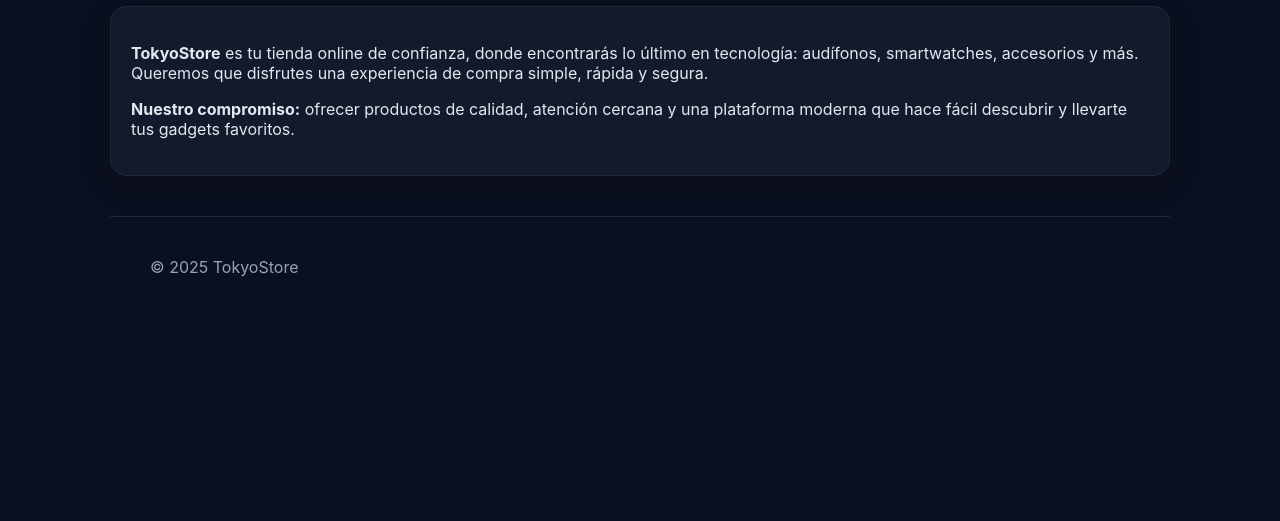
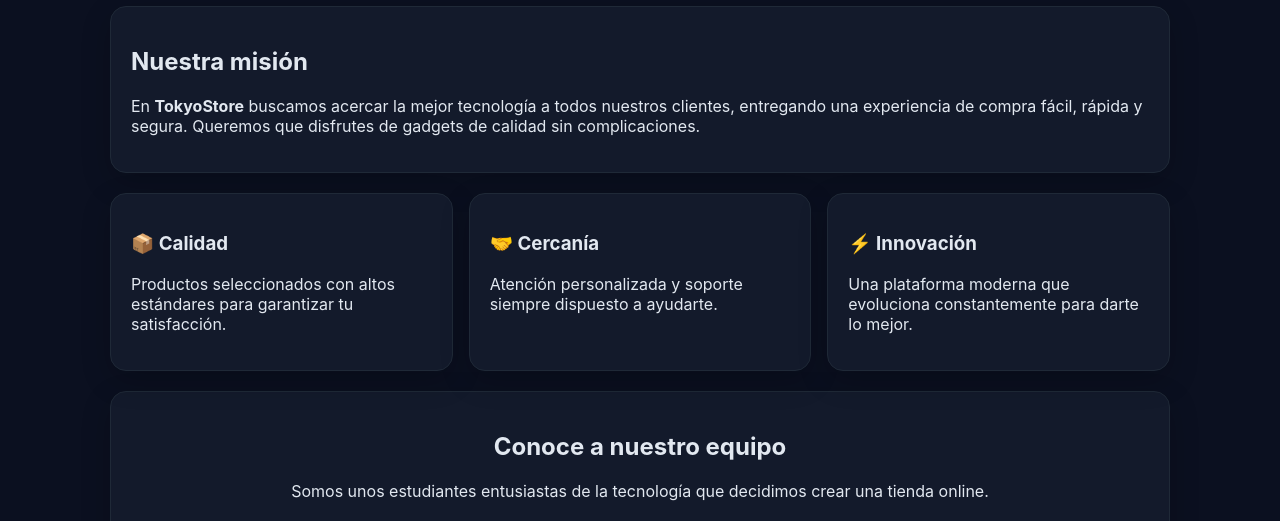
Before and after one commit to XKaiserAleX/Tienda_TokyoStore_fullstack, a plain HTML site: page nosotros.html in a window 1280 px wide. Shown: the part 175-696 px from the top of the page. Drawn offline with Linux system fonts and the light colour scheme.

Commit message:
Actualiza página Nosotros: mejora en presentación de misión, visión y valores con cards más claras

```diff
--- a/nosotros.html
+++ b/nosotros.html
@@ -30,15 +30,41 @@
 <div class="container">
 
 <h1>Nosotros</h1>
-<div class="card">
-  <p><strong>TokyoStore</strong> es tu tienda online de confianza, donde encontrarás lo último en tecnología: audífonos, smartwatches, accesorios y más. Queremos que disfrutes una experiencia de compra simple, rápida y segura.</p>
-  <p><strong>Nuestro compromiso:</strong> ofrecer productos de calidad, atención cercana y una plataforma moderna que hace fácil descubrir y llevarte tus gadgets favoritos.</p>
+  <div class="card">
+    <h2>Nuestra misión</h2>
+    <p>En <strong>TokyoStore</strong> buscamos acercar la mejor tecnología a todos nuestros clientes,
+    entregando una experiencia de compra fácil, rápida y segura. Queremos que disfrutes de gadgets de calidad sin complicaciones.</p>
+  </div>
 
+  <div class="grid cols-3" style="margin-top:20px">
+    <div class="card">
+      <h3>📦 Calidad</h3>
+      <p>Productos seleccionados con altos estándares para garantizar tu satisfacción.</p>
+    </div>
+    <div class="card">
+      <h3>🤝 Cercanía</h3>
+      <p>Atención personalizada y soporte siempre dispuesto a ayudarte.</p>
+    </div>
+    <div class="card">
+      <h3>⚡ Innovación</h3>
+      <p>Una plataforma moderna que evoluciona constantemente para darte lo mejor.</p>
+    </div>
+  </div>
 
+  <div class="card" style="margin-top:20px; text-align:center">
+    <h2>Conoce a nuestro equipo</h2>
+    <p>Somos unos  estudiantes entusiastas de la tecnología que decidimos crear una
+    tienda online.</p>
+    <img src="assets/img/logo_final.png" alt="Nuestro equipo" style="max-width:400px; margin-top:10px; border-radius:12px">
+  </div>
+  <div style="margin-top:20px">
+       <a href="blog.html" class="btn small">← Volver al Blog</a>
+       <a href="productos.html" class="btn small">Ver Productos</a>
+     </div>
 </div>
 <footer>
   <div class="container">
-    <div>© 2025 TokyoStore</div>
+    <div>© 2025 TokyoStore — Todos los derechos reservados.</div>
   </div>
 </footer>
 </body>
```
